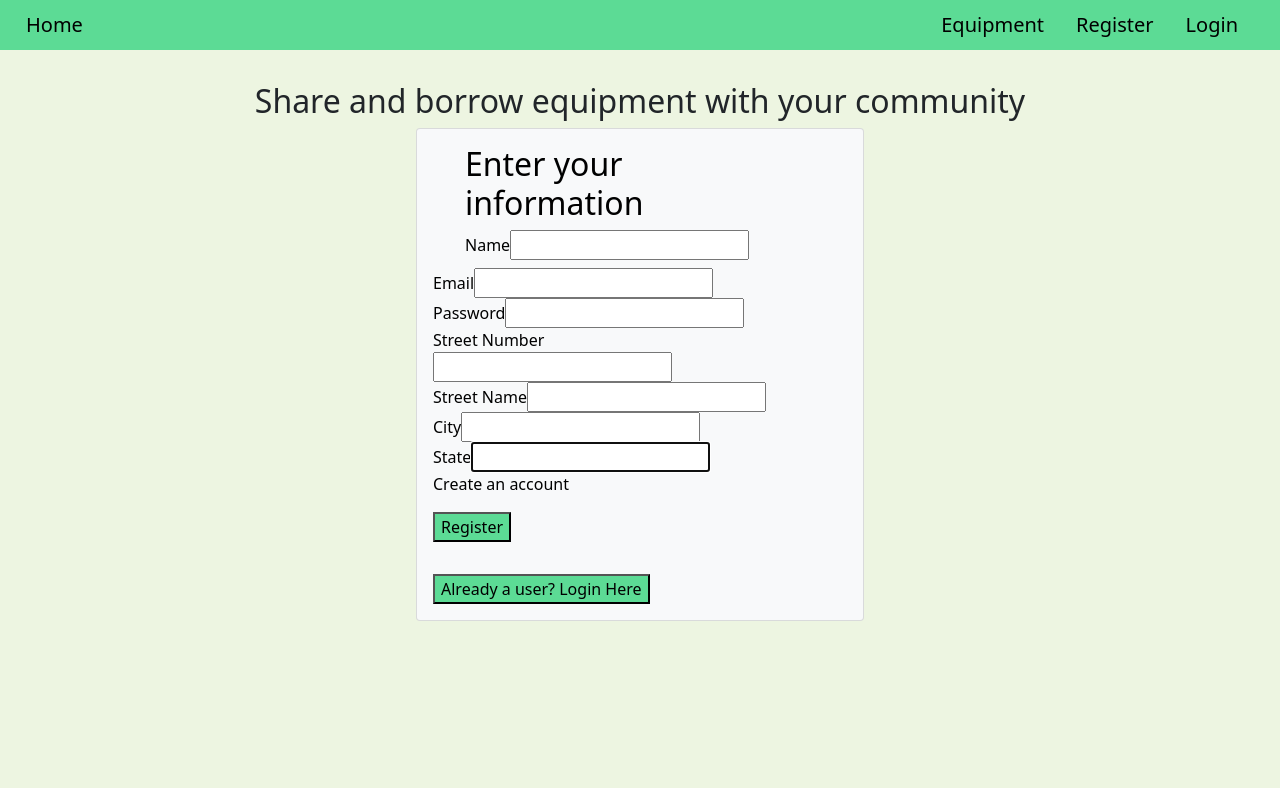
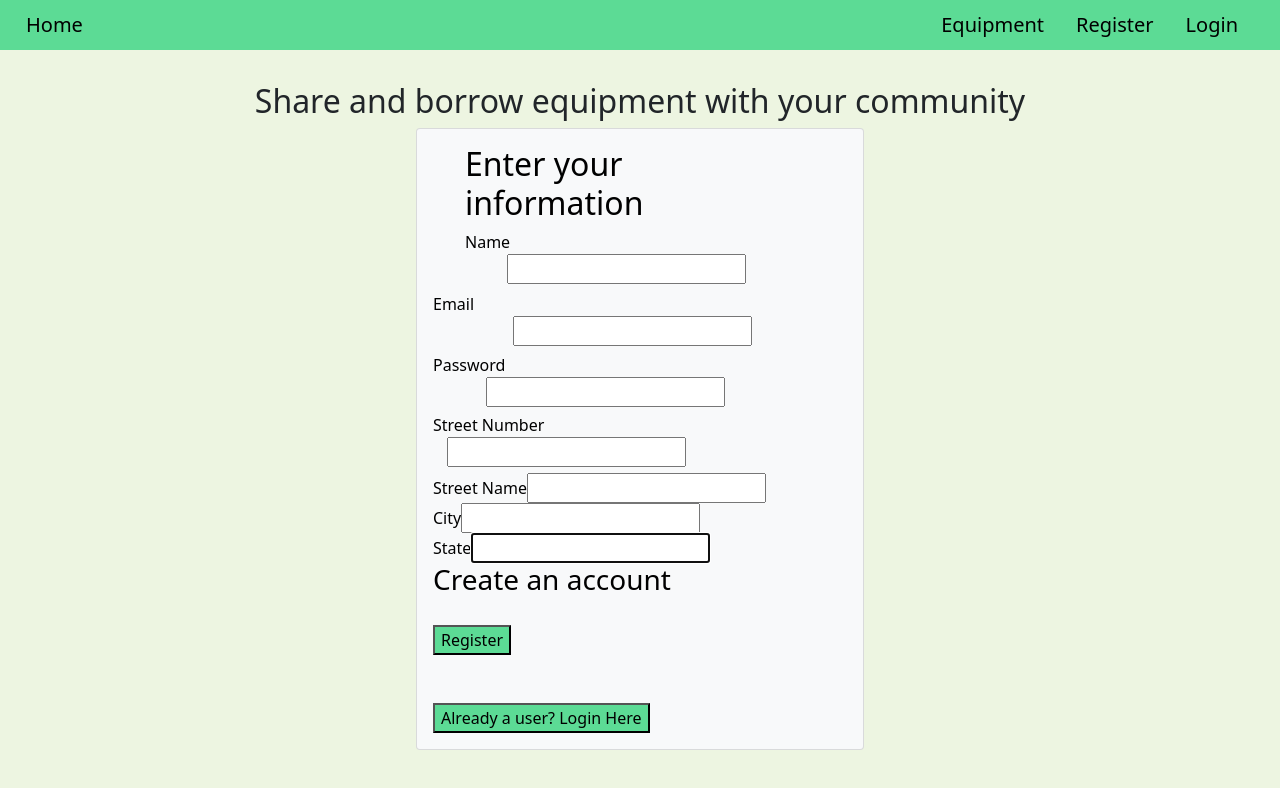
Before and after one commit to DevorrisRussell/CapStoneFrontEnd, a React (Create React App) app: page /register in a window 1280 px wide. Shown: the top 788 px of the page. Built offline with nearby package versions, Linux system fonts and the light colour scheme; no server answers; what google-maps-react would draw is missing.

Commit message:
added css for name input email input password input

```diff
--- a/src/components/Register/register.css
+++ b/src/components/Register/register.css
@@ -16,12 +16,29 @@ img {
   margin-bottom: 1em;
 }
 .registerContainer form {
-  margin-bottom: 2em;
+  margin-bottom: 3em;
 }
 
-.State {
-  margin-left: 2em;
-}
 .buttonField {
   background-color: #5cdb95;
 }
+#formName input {
+  margin-left: 2.6em;
+}
+
+#formEmail input {
+  margin-left: 5em;
+  margin-bottom: 0.4em;
+}
+#formPassword input {
+  margin-left: 3.3em;
+  margin-bottom: 0.4em;
+}
+#formStreetNumber input {
+  margin-left: 0.9em;
+  margin-bottom: 0.4em;
+}
+#formStreetName input {
+  margin-left: 0.9em;
+  margin-bottom: 0.4em;
+}
--- a/src/components/Register/register.jsx
+++ b/src/components/Register/register.jsx
@@ -55,7 +55,7 @@ function Register() {
           <div class="col-md-10">
             <form onSubmit={handleSubmit}>
               <div className="form-group" size="lg" controlId="name">
-                <label className="form-label">
+                <label className="form-label" id="formName">
                   <h2>Enter your information</h2>
                   <label>Name</label>
 
@@ -67,7 +67,12 @@ function Register() {
                   />
                 </label>
               </div>
-              <div className="form-group" size="lg" controlId="email">
+              <div
+                className="form-group"
+                size="lg"
+                controlId="email"
+                id="formEmail"
+              >
                 <label>Email</label>
                 <input
                   autoFocus
@@ -76,7 +81,12 @@ function Register() {
                   onChange={(e) => setEmail(e.target.value)}
                 />
               </div>
-              <div className="form-group" size="lg" controlId="password">
+              <div
+                className="form-group"
+                size="lg"
+                controlId="password"
+                id="formPassword"
+              >
                 <label>Password</label>
                 <input
                   type="password"
@@ -84,7 +94,12 @@ function Register() {
                   onChange={(e) => setPassword(e.target.value)}
                 />
               </div>
-              <div className="form-group" size="lg" controlId="Street Number">
+              <div
+                className="form-group"
+                size="lg"
+                controlId="Street Number"
+                id="formStreetNumber"
+              >
                 <label>Street Number</label>
                 <input
                   autoFocus
@@ -102,7 +117,7 @@ function Register() {
                   onChange={(e) => setStreetName(e.target.value)}
                 />
                 <div className="form-group" size="lg" controlId="City">
-                  <label>City</label>
+                  <label id="cityForm">City</label>
                   <input
                     autoFocus
                     type="City"
@@ -116,11 +131,11 @@ function Register() {
                     autoFocus
                     type="State"
                     value={state}
-                    id="State"
+                    id="stateField"
                     onChange={(e) => setState(e.target.value)}
                   />
                 </div>
-                <p>Create an account</p>
+                <h3>Create an account</h3>
                 <button class="buttonField" type="submit">
                   Register
                 </button>
```
